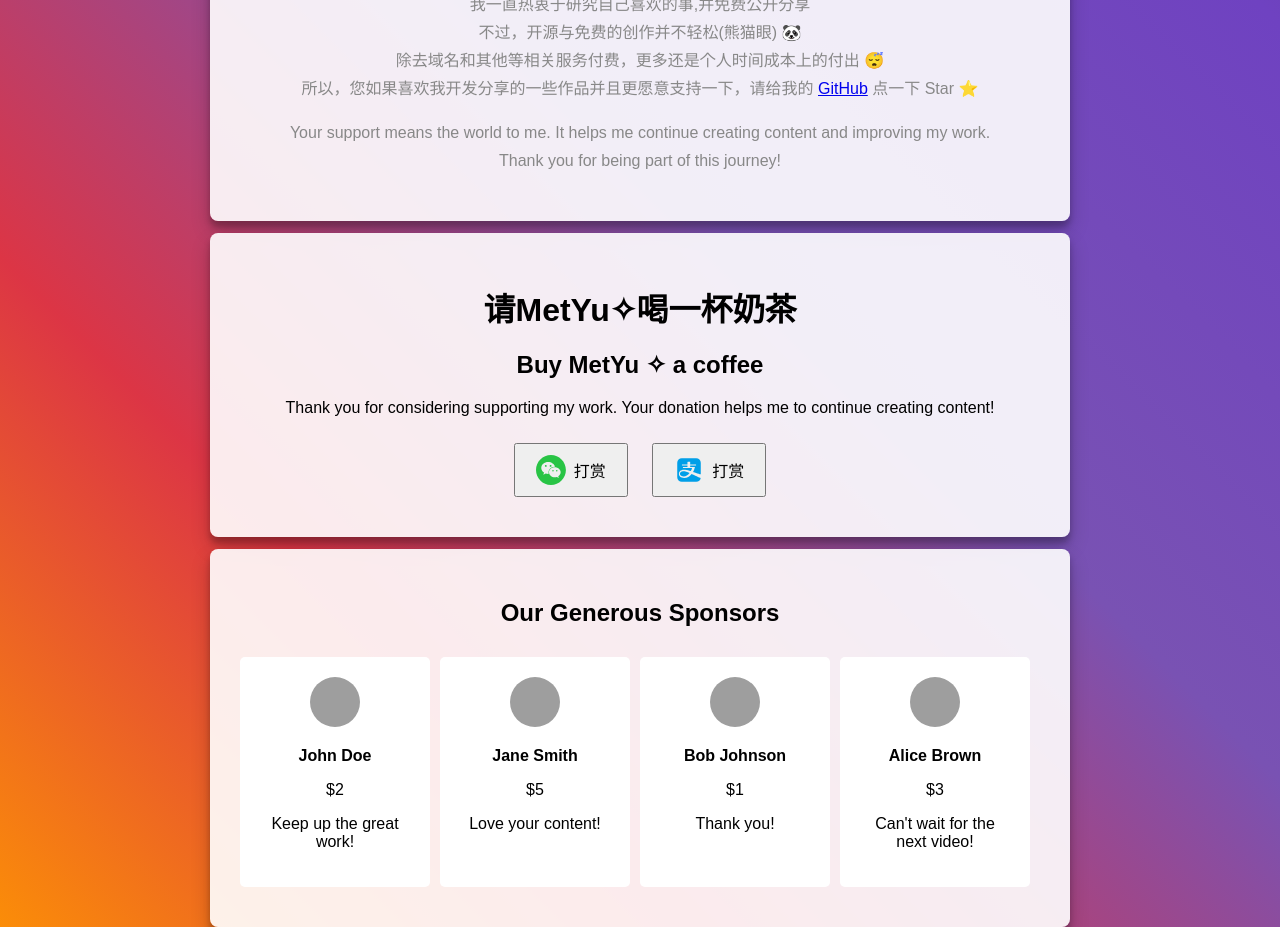
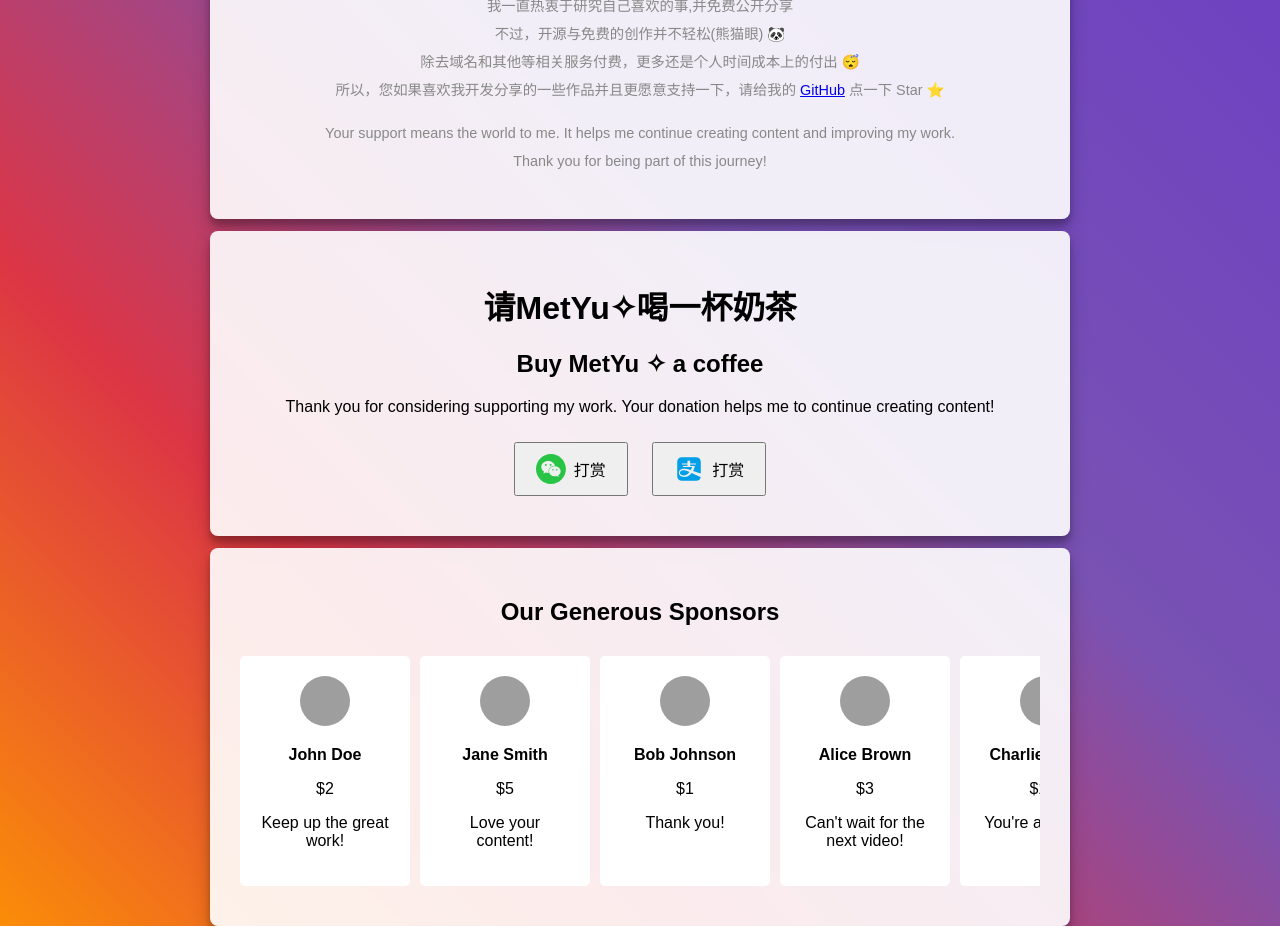
Before and after one commit to luckyu2/sponsor, a plain HTML site: page index.html in a window 1280 px wide. Drawn offline with Linux system fonts and the light colour scheme; grey boxes are pictures that could not be loaded.

Commit message:
Update styles.css

```diff
--- a/styles.css
+++ b/styles.css
@@ -9,11 +9,13 @@
 .message p{
     line-height: 28px;
     color:#888;
+    font-size: 0.9em; /* 相对字体大小 */
 }
 
  .container {
-    max-width: 800px;
+    width: 90%; /* 占满90%的宽度 */
     margin: 0 auto;
+    max-width: 800px; /* 最大宽度 */
     text-align: center;
     background: rgba(255, 255, 255, 0.9);
     padding: 30px;
@@ -40,6 +42,8 @@
     justify-content: center;
 }
 
+
+
 /* 赞助人 */
 .sponsor img {
     width: 50px;
@@ -60,7 +64,7 @@
     background-color: #fff;
     padding: 20px;
     border-radius: 5px;
-    width: 150px;
+    width: 130px; /* 适合移动端的宽度 */
     text-align: center;
     scroll-snap-align: start;
 }
@@ -70,7 +74,7 @@
     height: 10px;
 }
 .sponsors-list::-webkit-scrollbar-thumb {
-    background: #666;
+    background: #9c9c9c;
     border-radius: 5px;
 }
 .sponsors-list::-webkit-scrollbar-track {
```
